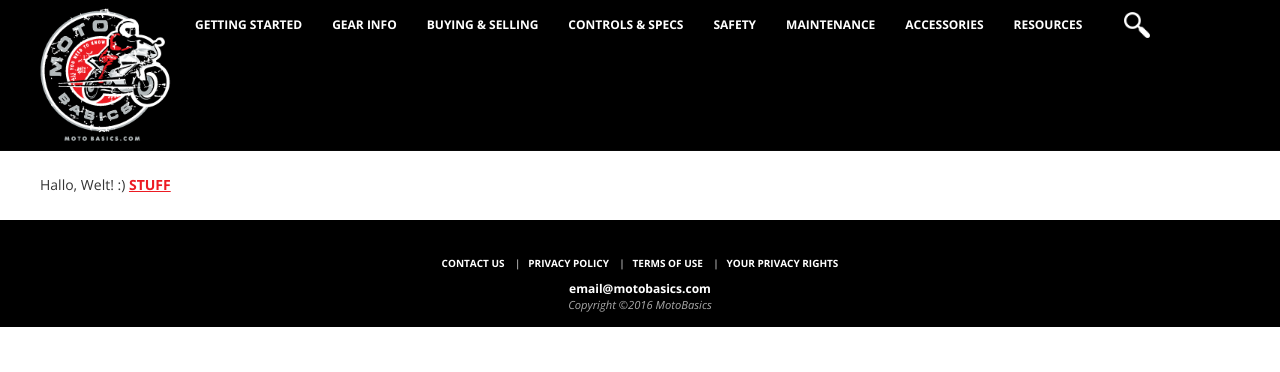
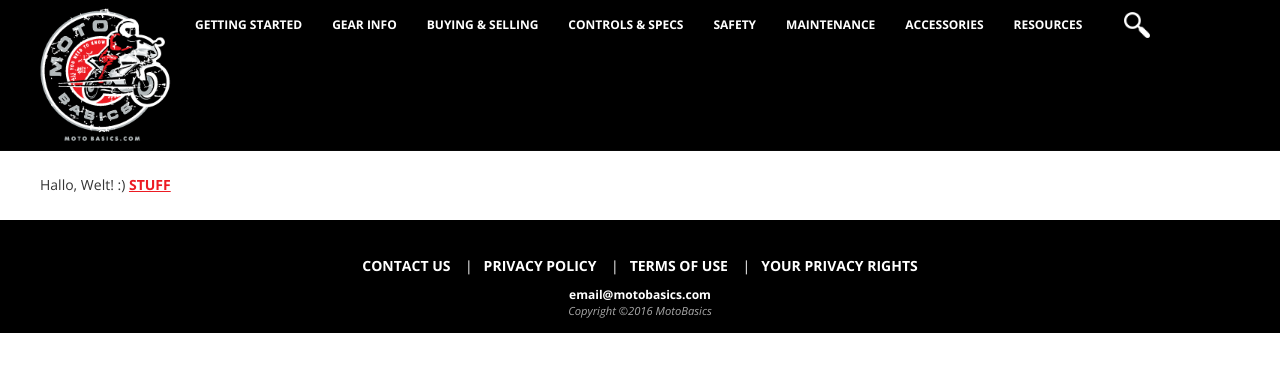
Before and after one commit to KushBasics/kushbasics.github.io, a Jekyll site: the page built from index.html, in a window 1280 px wide. Shown: the top 372 px of the page. Built offline with Jekyll 4.4.1, drawn with Linux system fonts in a browser that asks for light colours.

Commit message:
changes to css

```diff
--- a/CSS/motobasics.css
+++ b/CSS/motobasics.css
@@ -284,7 +284,7 @@ hr {
 
 #mbfooterlinks li {
     display: inline-block;
-    font-size: 10px;
+    font-size: 14px;
     list-style-type: none;
     box-sizing: border-box;
     text-align: center;
```
